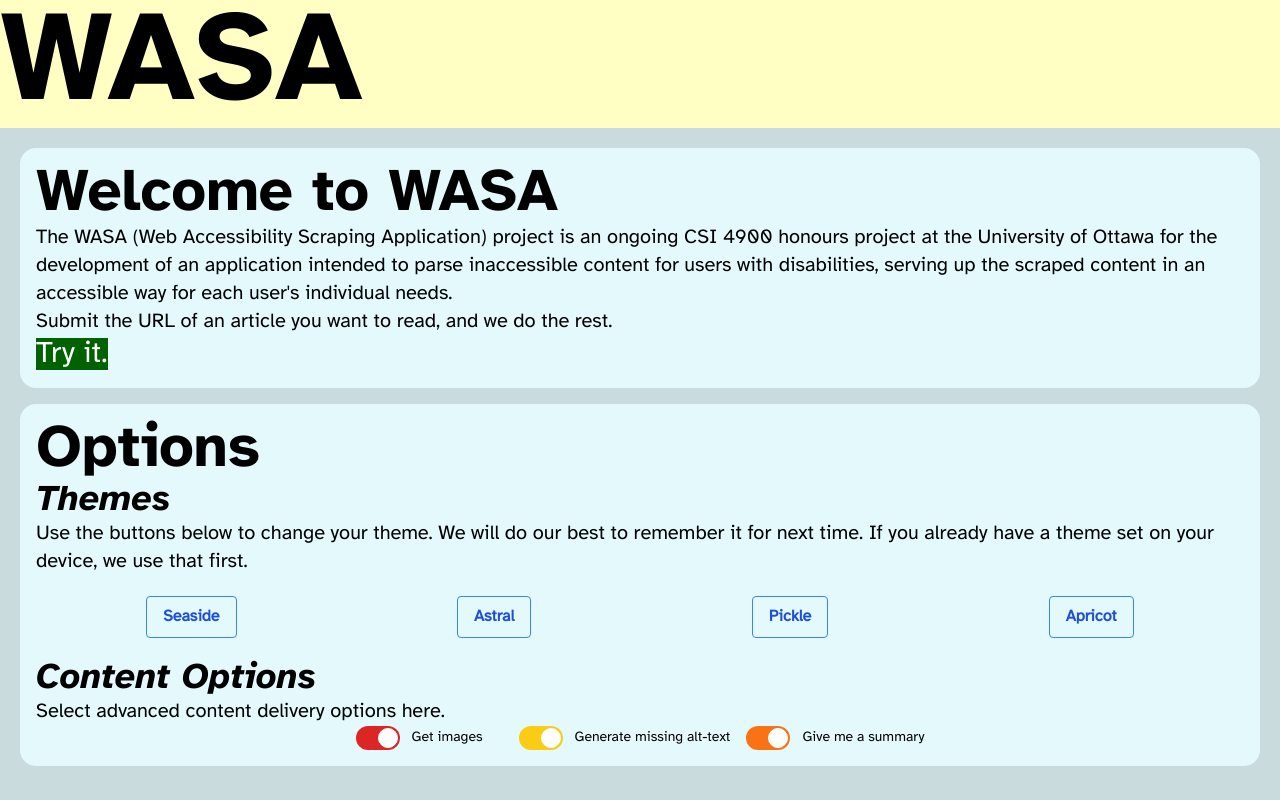
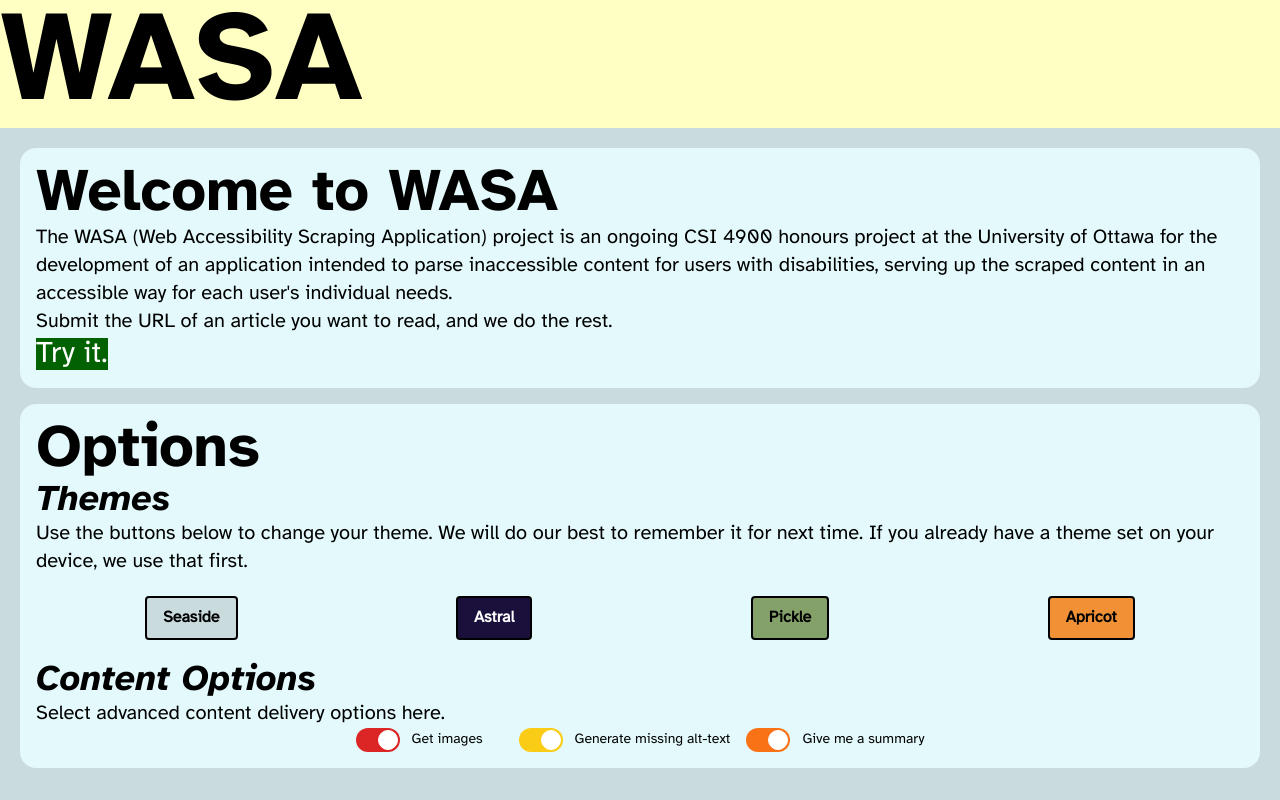
Before and after one commit to jwagn037/CSI-4900-Web-Accessibility-Scraping-Application, an Angular app in the folder frontend/WASA-frontend/: page / in a window 1280 px wide. Shown: the top 800 px of the page. Built offline with nearby package versions, Linux system fonts and the light colour scheme.

Commit message:
Update button colours

```diff
--- a/frontend/WASA-frontend/src/app/landing/landing.component.html
+++ b/frontend/WASA-frontend/src/app/landing/landing.component.html
@@ -21,19 +21,18 @@
                 <h2 class="text-4xl">Themes</h2>
                 <p class="text-xl">Use the buttons below to change your theme. We will do our best to remember it for next time. If you already have a theme set on your device, we use that first.</p>
                 <div class="mt-5 mb-5 flex items-center justify-around">
-                    <!-- Dark mode -->
+                    <!-- Light mode selector -->
+                    <button class="font-semibold py-2 px-4 rounded"
+                    (click)="setLightTheme()" id="light-btn">Seaside</button>
+                    <!-- Dark mode selector -->
+                    <button class="font-semibold py-2 px-4 rounded"
+                    (click)="setDarkTheme()" id="dark-btn">Astral</button>
+                    <!-- Lime mode selector -->
                     <button class="bg-transparent hover:bg-blue-500 text-blue-700 font-semibold hover:text-white py-2 px-4 border border-blue-500 hover:border-transparent rounded"
-                    (click)="setLightTheme()">Seaside</button>
-                    <!-- (click)="darkMode.set(!darkMode())" -->
-                    <!-- Light mode -->
+                    (click)="setAccess1Theme()" id="access1-btn">Pickle</button>
+                    <!-- Apricot mode selector -->
                     <button class="bg-transparent hover:bg-blue-500 text-blue-700 font-semibold hover:text-white py-2 px-4 border border-blue-500 hover:border-transparent rounded"
-                    (click)="setDarkTheme()">Astral</button>
-                    <!-- Lime mode -->
-                    <button class="bg-transparent hover:bg-blue-500 text-blue-700 font-semibold hover:text-white py-2 px-4 border border-blue-500 hover:border-transparent rounded"
-                    (click)="setAccess1Theme()">Pickle</button>
-                    <!-- Apricot mode -->
-                    <button class="bg-transparent hover:bg-blue-500 text-blue-700 font-semibold hover:text-white py-2 px-4 border border-blue-500 hover:border-transparent rounded"
-                    (click)="setAccess2Theme()">Apricot</button>
+                    (click)="setAccess2Theme()" id="access2-btn">Apricot</button>
                 </div>
                 <h2 class="text-4xl">Content Options</h2>
                 <p class="text-xl">Select advanced content delivery options here.</p>
--- a/frontend/WASA-frontend/src/styles.css
+++ b/frontend/WASA-frontend/src/styles.css
@@ -11,6 +11,18 @@
     /* 14.78:1 */
     background-color: #cadbdd;
     color: black;
+}
+
+#light-btn {
+    background-color: #cadbdd;
+    color: black;
+    border-radius: 0.25rem;
+    border: 2px solid black;
+}
+#light-btn:hover {
+    background-color: #026100;
+    color: black;
+    border: 2px solid black;
 }
 
 .theme-light.secondary {
@@ -39,6 +51,18 @@
     border-width: 2px;
     border-color: white;
     color: white;
+}
+
+#dark-btn {
+    background-color: #1b103c;
+    color: white;
+    border-radius: 0.25rem;
+    border: 2px solid black;
+}
+#dark-btn:hover {
+    background-color: #131868;
+    color: white;
+    border: 2px solid black;
 }
 
 .theme-dark.secondary {
@@ -71,6 +95,18 @@ https://venngage.com/tools/accessible-color-palette-generator */
     color: black;
 }
 
+#access1-btn {
+    background-color: #85a16a;
+    color: black;
+    border-radius: 0.25rem;
+    border: 2px solid black;
+}
+#access1-btn:hover {
+    background-color: #b0ad58;
+    color: black;
+    border: 2px solid black;
+}
+
 .theme-access1.secondary {
     /* 8.74:1 */
     background-color: #98aca0;
@@ -93,6 +129,18 @@ https://venngage.com/tools/accessible-color-palette-generator */
     /* 8.78:1 */
     background-color: #F19035;
     color: black;
+}
+
+#access2-btn {
+    background-color: #F19035;
+    color: black;
+    border-radius: 0.25rem;
+    border: 2px solid black;
+}
+#access2-btn:hover {
+    background-color: #9bca34;
+    color: black;
+    border: 2px solid black;
 }
 
 .theme-access2.secondary {
```
